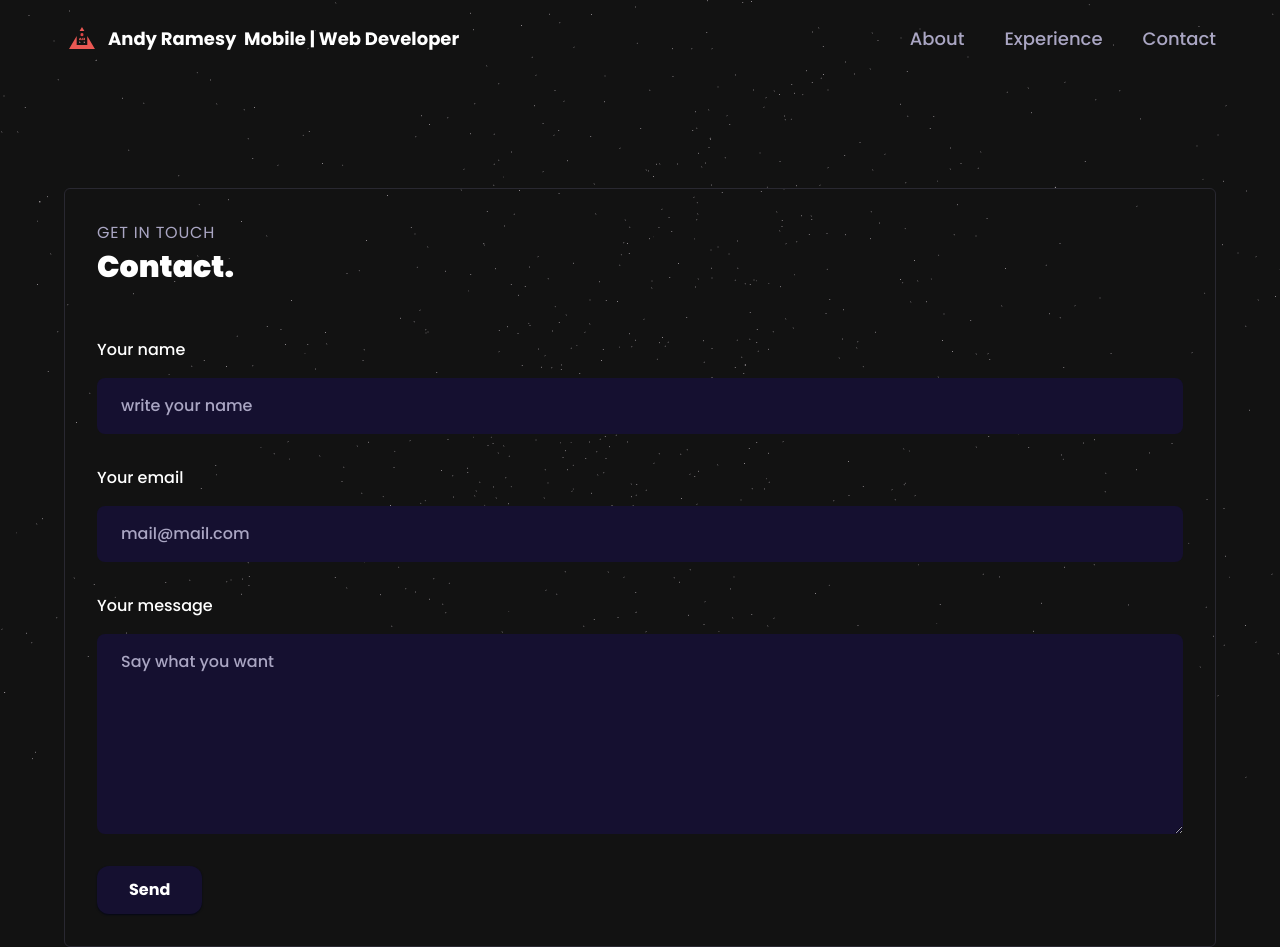
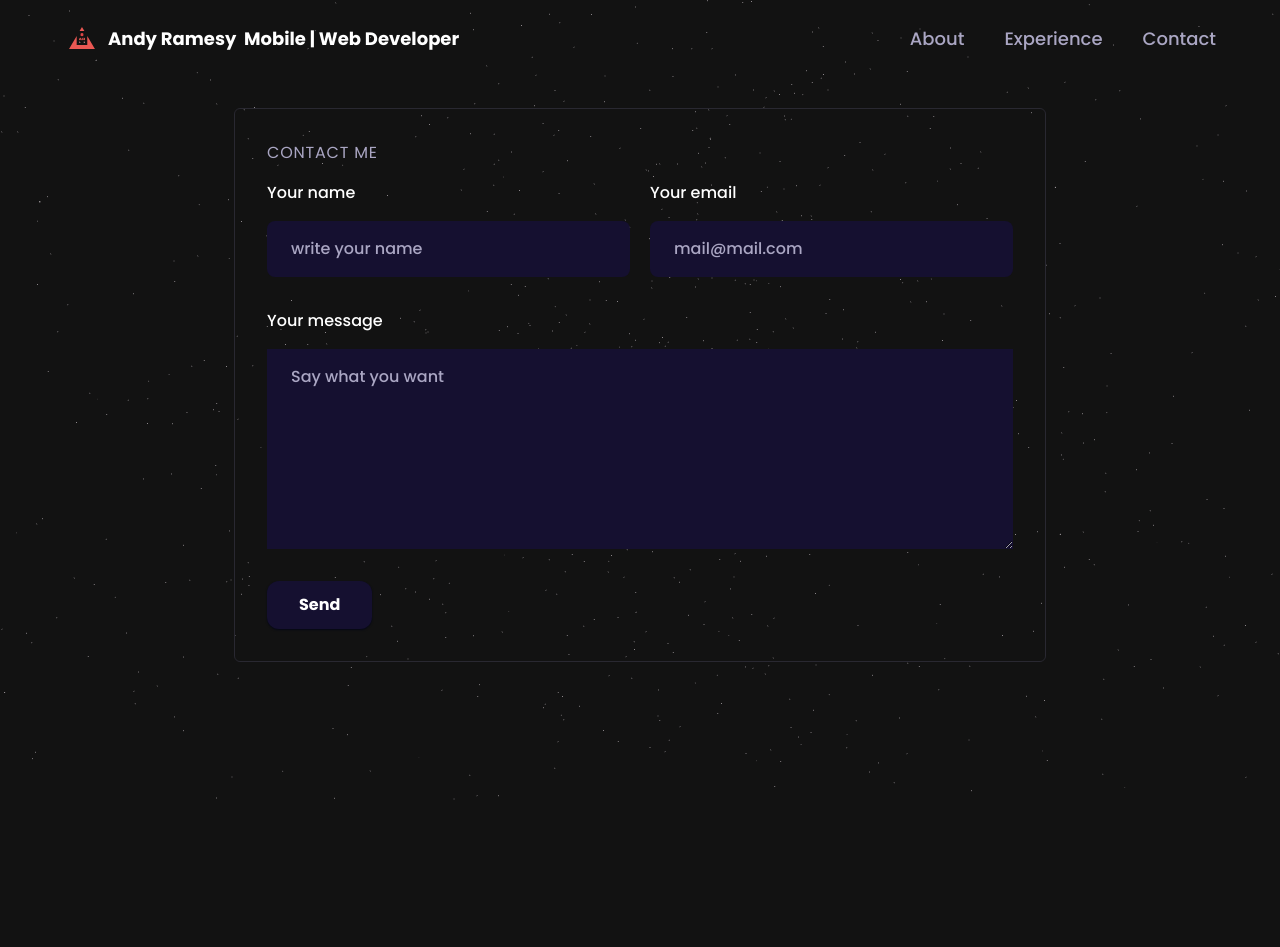
Before and after one commit to andyRamesy/prt, a React (Vite) app: page /contact in a window 1280 px wide. After the commit the page ends 800 px from the top, so only its background shows below. Built offline with nearby package versions, Linux system fonts and the light colour scheme.

Commit message:
contact form

```diff
--- a/src/components/Contact.tsx
+++ b/src/components/Contact.tsx
@@ -57,18 +57,17 @@ const Contact = () => {
 
   return (
     <AnimatedLayout>
-      <div className="xl:mt-12 xl:flex-row flex-col-reverse flex gap-10">
+      <div className="flex-col-reverse flex  items-center gap-10 w-full">
         <div
-          // variants={slideIn("left", "tween", 0.2, 1)}
-          className="bg-transparent rounded-md border border-[#292831] p-8 w-full"
+          className="bg-transparent rounded-md border border-[#292831] p-8"
         >
-          <p className={styles.sectionSubText}>Get in touch</p>
-          <h3 className={styles.sectionHeadText}>Contact.</h3>
+          <p className={styles.sectionSubText}>Contact me</p>
           <form
             ref={formRef}
             onSubmit={handleSubmit}
-            className="mt-12 flex flex-col gap-8"
+            className="mt-4 flex flex-col gap-8"
           >
+            <div className="flex flex-row justify-start gap-[20px]">
               <label className="flex flex-col">
                 <span className="text-white font-medium mb-4">Your name</span>
                 <input
@@ -77,7 +76,7 @@ const Contact = () => {
                   value={form.name}
                   onChange={handleChange}
                   placeholder="write your name"
-                className="bg-tertiary py-4 px-6 placeholder:text-secondary text-white rounded-lg outline-none border-none font-medium"
+                  className="bg-tertiary py-4 px-6 placeholder:text-secondary text-white rounded-lg outline-none border-none font-medium w-full"
                 />
               </label>
               <label className="flex flex-col">
@@ -91,6 +90,7 @@ const Contact = () => {
                   className="bg-tertiary py-4 px-6 placeholder:text-secondary text-white rounded-lg outline-none border-none font-medium"
                 />
               </label>
+            </div>
             <label className="flex flex-col">
               <span className="text-white font-medium mb-4">Your message</span>
               <textarea
@@ -99,7 +99,7 @@ const Contact = () => {
                 value={form.message}
                 onChange={handleChange}
                 placeholder="Say what you want"
-                className="bg-tertiary py-4 px-6 placeholder:text-secondary text-white rounded-lg outline-none border-none font-medium"
+                className="bg-tertiary py-4 px-6 placeholder:text-secondary text-white outline-none border-none font-medium"
               />
             </label>
             <button
@@ -118,4 +118,4 @@ const Contact = () => {
   );
 };
 
-export default Contact
+export default Contact;
--- a/src/components/MainLayout.tsx
+++ b/src/components/MainLayout.tsx
@@ -3,7 +3,7 @@ import { styles } from "../styles";
 
 const MainLayout = ({ children }: any) => {
   return (
-    <div className={`sm:px-16 px-6 w-max-[100vw] w-[100vw] pt-[4rem]`}>{children}</div>
+    <div className={`sm:px-16 px-6 w-max-[100vw] w-[100vw] pt-[2rem]`}>{children}</div>
   );
 };
 
```
Lines whose indentation alone changed are shown as unchanged.
